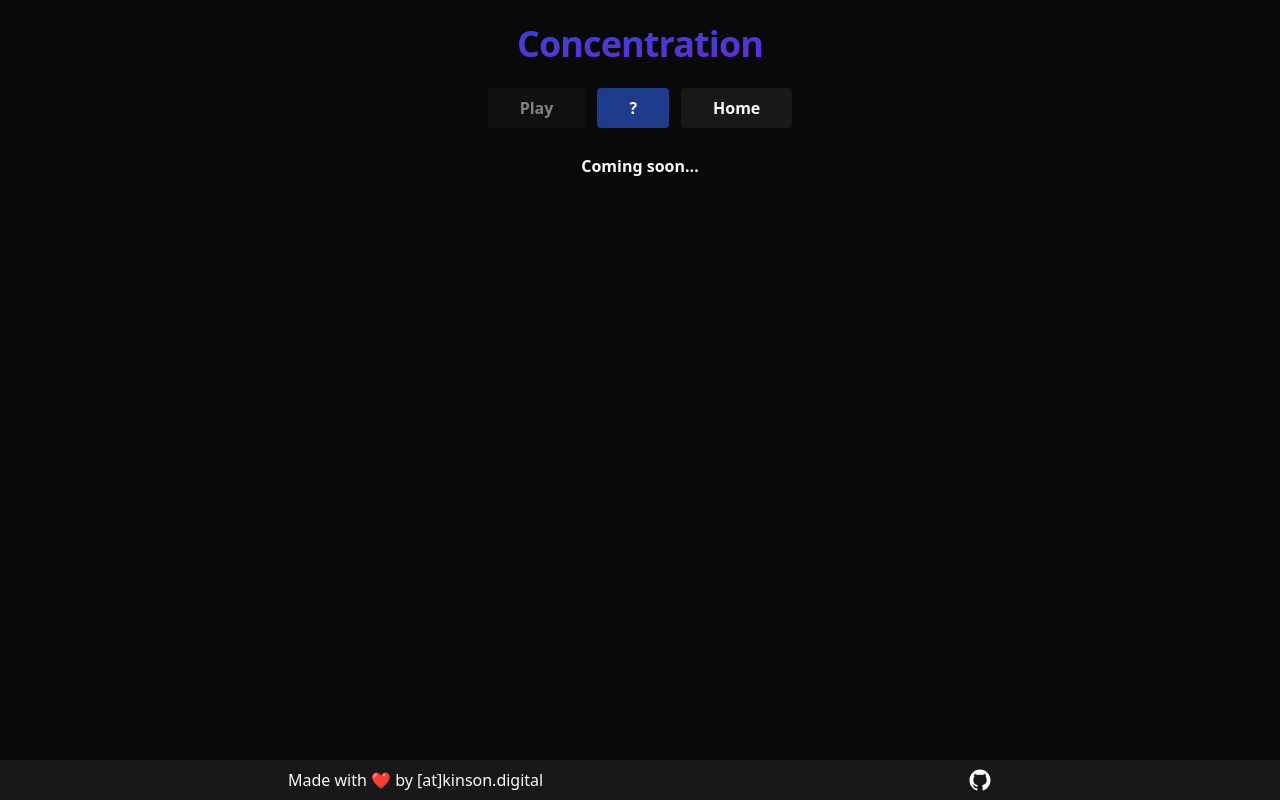
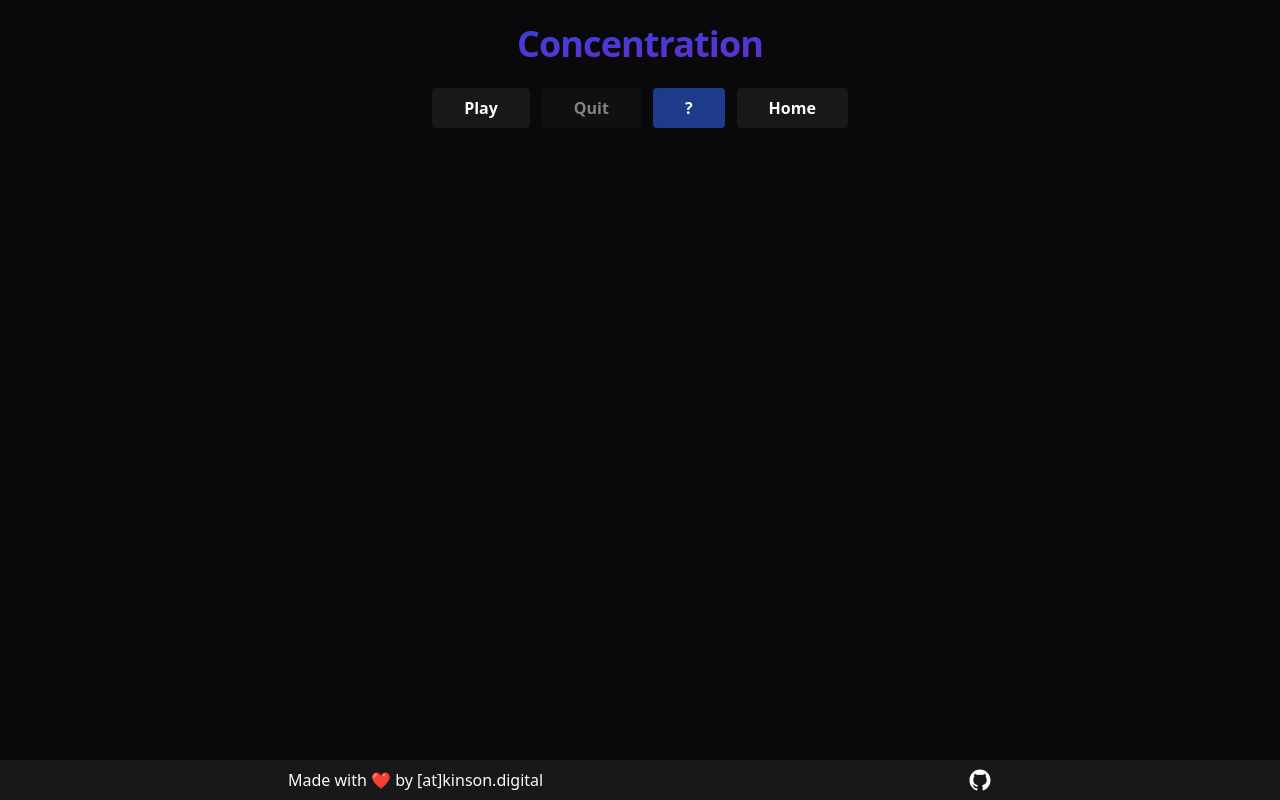
Before and after one commit to RickyAtkinson/react-arcade, a React (Vite) app: page /concentration in a window 1280 px wide. Built offline with nearby package versions, Linux system fonts and the light colour scheme.

Commit message:
Add game controller and deck to Concentration

```diff
--- a/src/Concentration.tsx
+++ b/src/Concentration.tsx
@@ -1,10 +1,44 @@
 import { useState } from "react";
+import { ConcentrationCard, ConcentrationDeck } from "./concentration";
+import { cardFaceImages } from "./data/concentration";
 import Button from "@/components/Button";
 import Navbar from "@/components/Navbar";
 import Modal from "@/components/Modal";
+import ConcentrationGameController from "./components/concentration/ConcentrationGameController";
 
 export default function Snake() {
   const [showModal, setShowModal] = useState<boolean>(false);
+  const [isGamePlaying, setIsGamePlaying] = useState<boolean>(false);
+  const [gameDeck, setGameDeck] = useState<ConcentrationDeck>([]);
+
+  function startGame() {
+    const newDeck = [...cardFaceImages, ...cardFaceImages].map(
+      (card, index): ConcentrationCard => ({
+        ...card,
+        id: `card-${index}`,
+        isMatched: false,
+      }),
+    );
+
+    // Shuffle the deck using the Fisher-Yates algorithm
+    for (let i = newDeck.length - 1; i > 0; i--) {
+      const j = Math.floor(Math.random() * (i + 1));
+      [newDeck[i], newDeck[j]] = [newDeck[j], newDeck[i]];
+    }
+
+    setGameDeck(newDeck);
+    setIsGamePlaying(true);
+  }
+
+  function quitGame() {
+    setGameDeck([]);
+    setIsGamePlaying(false);
+  }
+
+  function resetGame() {
+    quitGame();
+    startGame();
+  }
 
   return (
     <>
@@ -13,8 +47,14 @@ export default function Snake() {
           Concentration
         </h1>
         <Navbar>
-          <Button disabled={true} hover="green">
-            Play
+          <Button
+            hover={isGamePlaying ? "red" : "green"}
+            onClick={() => (isGamePlaying ? resetGame() : startGame())}
+          >
+            {isGamePlaying ? "Reset" : "Play"}
+          </Button>
+          <Button disabled={!isGamePlaying} hover="red" onClick={quitGame}>
+            Quit
           </Button>
           <Button
             color="blue"
@@ -29,9 +69,7 @@ export default function Snake() {
         </Navbar>
       </header>
       <main className="container mx-auto flex-grow px-8 pb-6">
-        <p className="text-center font-bold leading-7 [&:not(:first-child)]:mt-6">
-          Coming soon...
-        </p>
+        <ConcentrationGameController gameDeck={gameDeck} />
       </main>
       {showModal && (
         <Modal className="border-1 max-h-[80%] w-4/5 max-w-screen-sm rounded border border-zinc-700 bg-zinc-950 p-6 text-left">
--- /dev/null
+++ b/src/components/concentration/ConcentrationGameController.tsx
@@ -0,0 +1,15 @@
+import { ConcentrationDeck } from "@/concentration";
+
+export default function ConcentrationGameController({
+  gameDeck,
+}: {
+  gameDeck: ConcentrationDeck;
+}) {
+  return (
+    <div className="mx-auto grid max-w-lg grid-cols-4 gap-4">
+      {gameDeck.map((card) => (
+        <img src={card.src} alt="Concentration game card" />
+      ))}
+    </div>
+  );
+}
--- /dev/null
+++ b/src/data/concentration.ts
@@ -0,0 +1,8 @@
+export const cardFaceImages: { src: string }[] = [
+  { src: "/img/card-ace.png" },
+  { src: "/img/card-jack.png" },
+  { src: "/img/card-queen.png" },
+  { src: "/img/card-king.png" },
+  { src: "/img/card-joker.png" },
+  { src: "/img/card-blank.png" },
+];
```
Also changed, not shown: src/concentration.d.ts (added, +7 -0 lines).
